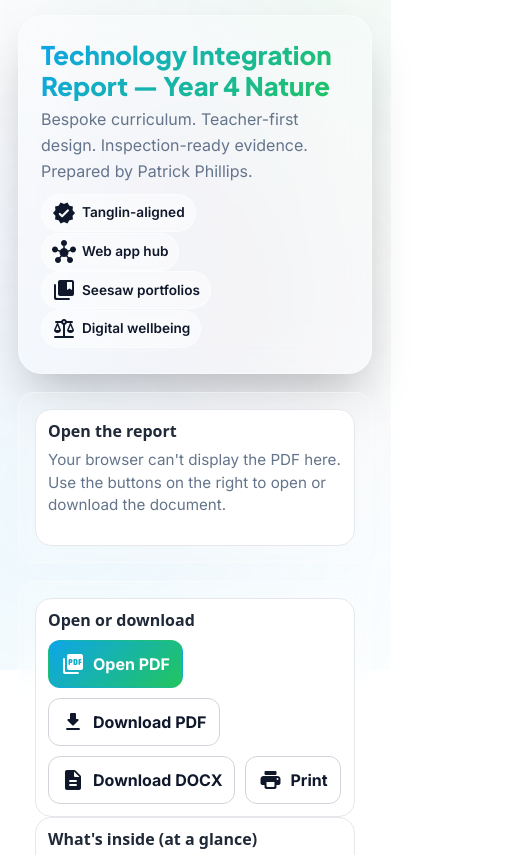
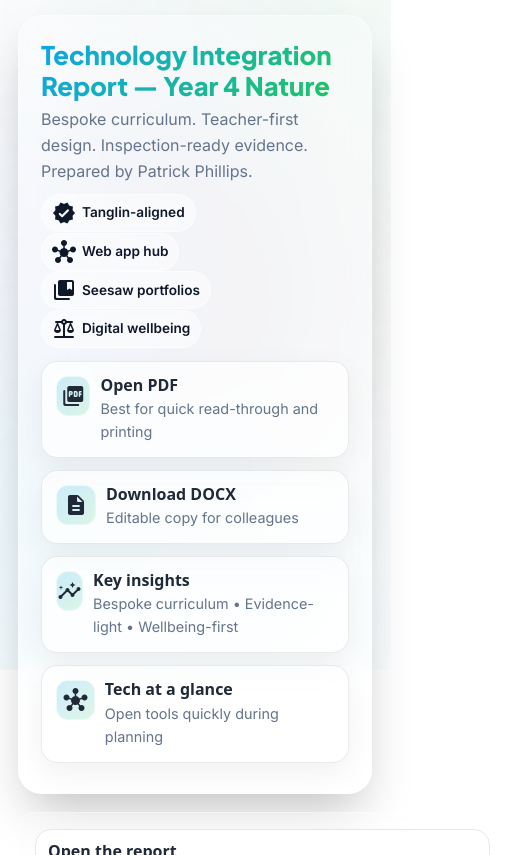
Before and after one commit to PPTechness/the-power-of-nature, a plain HTML site: page production/report.html in a window 390 px wide. Shown: the part 176-1031 px from the top of the page, 507 px wide, since content can reach past the window. Drawn offline with Linux system fonts and the light colour scheme.

Commit message:
UX polish: Report page tiles + 2-col side grid, homepage 5-col overview
Report page:
- Added feature tiles at top (Open PDF, DOCX, Insights, Tech)
- Reflowed right panels into responsive two-column grid (less scrolling)
- Kept glassmorphism, typography and motion consistent

Homepage:
- Overview grid now 5 columns on desktop so Report card sits in-row
- Responsive breakpoints adjusted: 1200px→4 cols, 1024px→2 cols

```diff
--- a/production/report.html
+++ b/production/report.html
@@ -113,6 +113,26 @@
       backdrop-filter: blur(16px);
     }
 
+    /* Feature tiles (top) */
+    .features{
+      display:grid; gap:12px; grid-template-columns: repeat(4,1fr);
+      margin: 12px 0 6px;
+    }
+    @media (max-width: 980px){ .features{ grid-template-columns: repeat(2,1fr); } }
+    @media (max-width: 640px){ .features{ grid-template-columns: 1fr; } }
+    .feature{
+      position: relative; overflow:hidden; border-radius: 16px; padding:14px; background: rgba(255,255,255,.6);
+      border:1px solid rgba(0,0,0,.08); backdrop-filter: blur(12px);
+      box-shadow: 0 10px 30px rgba(0,0,0,.06);
+      display:flex; align-items:flex-start; gap:10px;
+    }
+    .feature .icon{ width:40px; height:40px; border-radius:12px; display:flex; align-items:center; justify-content:center;
+      background: linear-gradient(135deg, rgba(14,165,233,.2), rgba(34,197,94,.15));
+      border:1px solid rgba(255,255,255,.5);
+    }
+    .feature h4{ margin:0; font-size:1rem }
+    .feature p{ margin:2px 0 0; color:var(--muted); font-size:.9rem }
+
     .panel{ background:#fff; border:1px solid #e5e7eb; border-radius:16px; padding:12px }
     .panel h3{ margin:0 0 8px; font-size:1rem }
     .panel p, .panel li{ font-size:.95rem; line-height:1.5 }
@@ -149,6 +169,10 @@
     .tool{ border:1px solid #e5e7eb; border-radius:12px; background:#fff; padding:10px 12px }
     .tool small{ color:#64748b; display:block; margin-top:2px }
 
+    /* Right column reflow to two-column grid to reduce scrolling */
+    .side-grid{ display:grid; grid-template-columns: 1fr 1fr; gap:12px }
+    @media (max-width: 980px){ .side-grid{ grid-template-columns:1fr } }
+
     /* Print */
     @media print{
       .appbar{ display:none }
@@ -179,6 +203,37 @@
         <span class="chip"><span class="material-icons-round">collections_bookmark</span> Seesaw portfolios</span>
         <span class="chip"><span class="material-icons-round">balance</span> Digital wellbeing</span>
       </div>
+      <!-- Feature tiles -->
+      <div class="features">
+        <div class="feature">
+          <div class="icon"><span class="material-icons-round">picture_as_pdf</span></div>
+          <div>
+            <h4>Open PDF</h4>
+            <p>Best for quick read-through and printing</p>
+          </div>
+        </div>
+        <div class="feature">
+          <div class="icon"><span class="material-icons-round">description</span></div>
+          <div>
+            <h4>Download DOCX</h4>
+            <p>Editable copy for colleagues</p>
+          </div>
+        </div>
+        <div class="feature">
+          <div class="icon"><span class="material-icons-round">insights</span></div>
+          <div>
+            <h4>Key insights</h4>
+            <p>Bespoke curriculum • Evidence-light • Wellbeing-first</p>
+          </div>
+        </div>
+        <div class="feature">
+          <div class="icon"><span class="material-icons-round">hub</span></div>
+          <div>
+            <h4>Tech at a glance</h4>
+            <p>Open tools quickly during planning</p>
+          </div>
+        </div>
+      </div>
     </section>
 
     <!-- CONTENT -->
@@ -199,8 +254,8 @@
       </div>
 
       <!-- Right: Quick controls + summaries -->
-      <div class="glass">
-        <div class="panel">
+      <div class="glass side-grid">
+        <div class="panel" style="grid-column: span 2">
           <h3>Open or download</h3>
           <div class="actions">
             <a class="action primary" href="./assets/report/Tanglin_Tech_Integration_Report.pdf" target="_blank" rel="noopener">
```
Also changed, not shown: production/index.html (+5 -4 lines).
